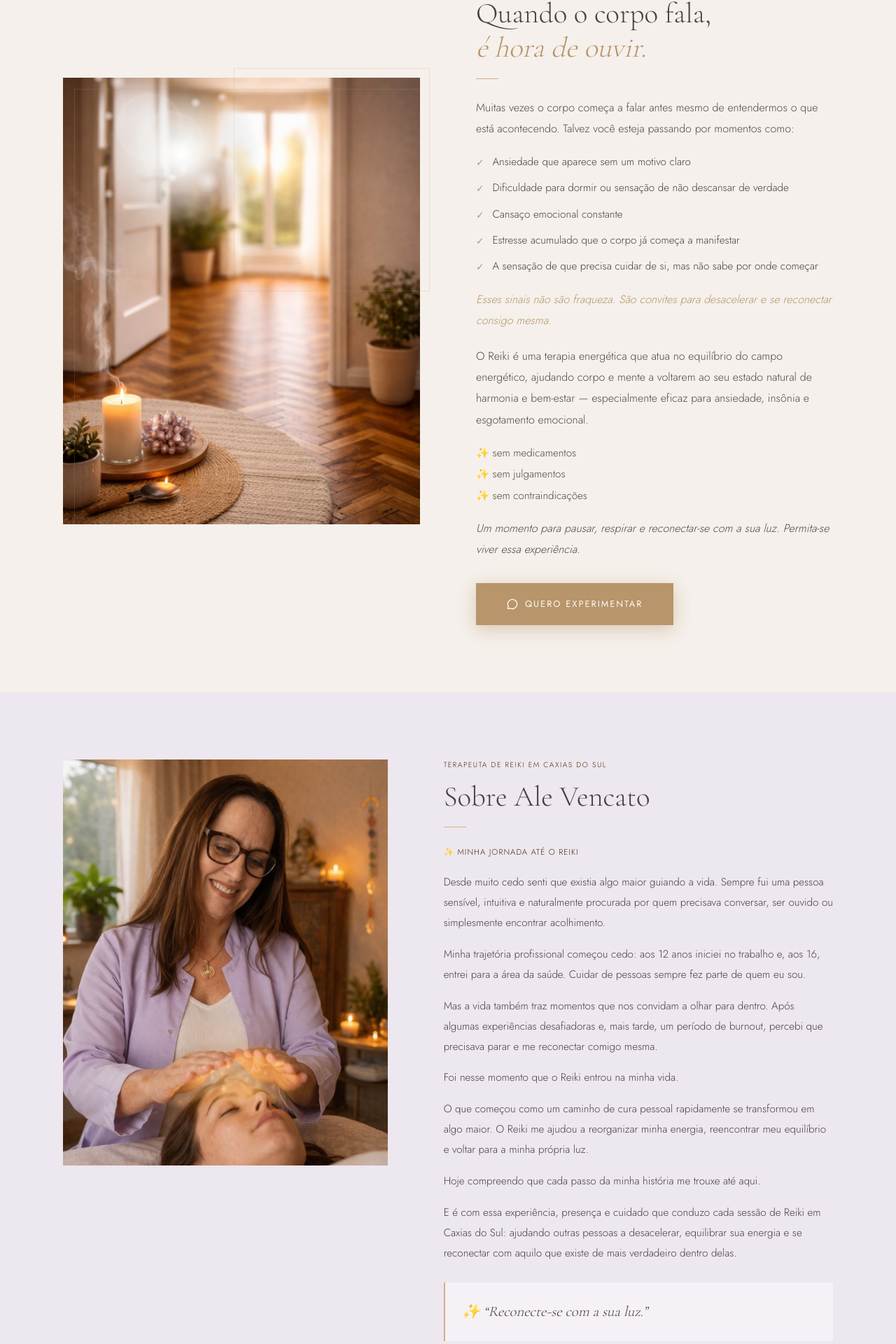
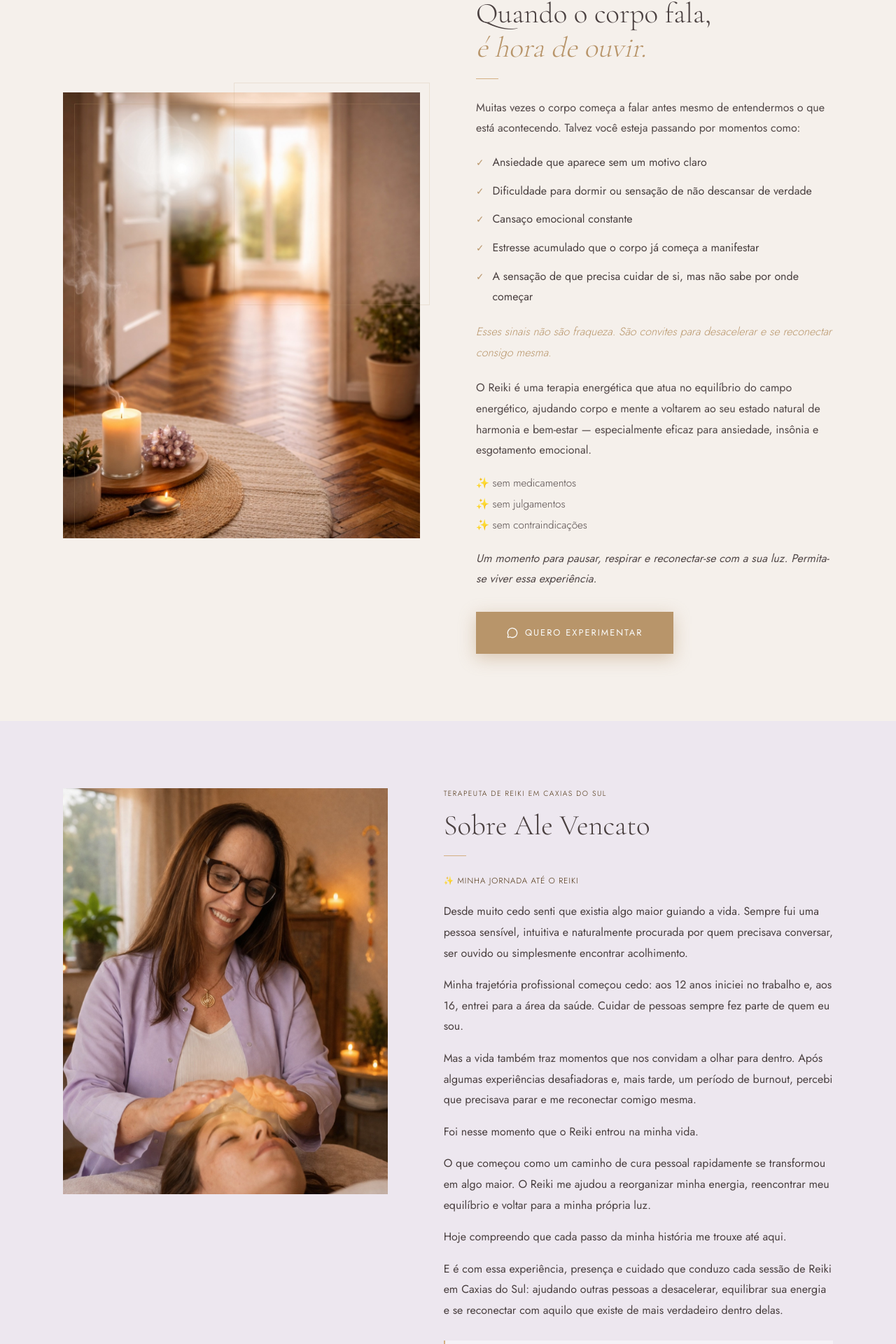
Before and after one commit to susiguerra1-pixel/alevencatoreiki, a Next.js app: page / in a window 1280 px wide. Shown: the part 1126-3046 px from the top of the page at 70% size. Built offline with nearby package versions, Linux system fonts and the light colour scheme.

Commit message:
feat: melhorias de legibilidade — fonte, espaçamento e padding mobile
Co-Authored-By: Claude Sonnet 4.6 <noreply@anthropic.com>

```diff
--- a/src/components/ComoFunciona.tsx
+++ b/src/components/ComoFunciona.tsx
@@ -17,7 +17,7 @@ export default function ComoFunciona() {
   const waHref = whatsappLink(WHATSAPP_MESSAGES.sobre);
 
   return (
-    <section id="sobre" className="bg-[#F5F0EB] py-24 px-[6%]">
+    <section id="sobre" className="bg-[#F5F0EB] py-16 md:py-24 px-[6%]">
       <div className="max-w-[1100px] mx-auto grid md:grid-cols-2 gap-20 items-center">
 
         {/* Imagem */}
@@ -49,7 +49,7 @@ export default function ComoFunciona() {
 
             <div className="gold-line" />
 
-            <p className="text-[1rem] leading-[1.9] text-[#524848] font-light mb-5">
+            <p className="text-[1rem] leading-[1.85] text-[#524848] font-normal mb-5">
               Muitas vezes o corpo começa a falar antes mesmo de entendermos o
               que está acontecendo. Talvez você esteja passando por momentos
               como:
@@ -59,7 +59,7 @@ export default function ComoFunciona() {
               {symptoms.map((s, i) => (
                 <li
                   key={i}
-                  className="flex items-start gap-3 text-[0.95rem] text-[#4A4040] font-light leading-[1.65]"
+                  className="flex items-start gap-3 text-[1rem] text-[#4A4040] font-normal leading-[1.8]"
                 >
                   <span className="text-[#B8956A] text-[0.85rem] mt-0.5 shrink-0">✓</span>
                   {s}
@@ -72,7 +72,7 @@ export default function ComoFunciona() {
               reconectar consigo mesma.
             </p>
 
-            <p className="text-[1rem] leading-[1.9] text-[#524848] font-light mb-5">
+            <p className="text-[1rem] leading-[1.85] text-[#524848] font-normal mb-5">
               O Reiki é uma terapia energética que atua no equilíbrio do campo
               energético, ajudando corpo e mente a voltarem ao seu estado natural
               de harmonia e bem-estar — especialmente eficaz para ansiedade,
@@ -87,7 +87,7 @@ export default function ComoFunciona() {
               ))}
             </div>
 
-            <p className="text-[1rem] leading-[1.9] text-[#524848] font-light italic mb-8">
+            <p className="text-[1rem] leading-[1.85] text-[#524848] font-normal italic mb-8">
               Um momento para pausar, respirar e reconectar-se com a sua luz.
               Permita-se viver essa experiência.
             </p>
--- a/src/components/Contato.tsx
+++ b/src/components/Contato.tsx
@@ -92,7 +92,7 @@ const contactItems = [
 
 export default function Contato() {
   return (
-    <section id="contato" className="bg-[#F5F0EB] py-24 px-[6%]">
+    <section id="contato" className="bg-[#F5F0EB] py-16 md:py-24 px-[6%]">
       <div className="max-w-[1100px] mx-auto">
 
         {/* Header */}
@@ -105,7 +105,7 @@ export default function Contato() {
               Entre em <em className="italic text-[#B8956A]">contato</em>
             </h2>
             <div className="gold-line" />
-            <p className="text-[1rem] leading-[1.9] text-[#524848] font-light max-w-lg">
+            <p className="text-[1rem] leading-[1.85] text-[#524848] font-normal max-w-lg">
               Se você quiser conversar ou tirar alguma dúvida antes de agendar, estou aqui para te ajudar. Cada pessoa tem seu tempo e está tudo bem seguir no seu ritmo.
             </p>
           </div>
--- a/src/components/FAQ.tsx
+++ b/src/components/FAQ.tsx
@@ -39,7 +39,7 @@ const faqs = [
 
 export default function FAQ() {
   return (
-    <section id="objecoes" className="bg-[#F8F3EC] py-24 px-[6%]">
+    <section id="objecoes" className="bg-[#F8F3EC] py-16 md:py-24 px-[6%]">
       <div className="max-w-[960px] mx-auto">
 
         {/* Header */}
@@ -66,7 +66,7 @@ export default function FAQ() {
                 </p>
                 <div className="flex flex-col gap-2">
                   {faq.a.map((para, j) => (
-                    <p key={j} className="text-[0.92rem] leading-[1.9] text-[#524848] font-light">
+                    <p key={j} className="text-[0.95rem] leading-[1.85] text-[#524848] font-normal">
                       {para}
                     </p>
                   ))}
--- a/src/components/FinalCTA.tsx
+++ b/src/components/FinalCTA.tsx
@@ -8,7 +8,7 @@ export default function FinalCTA() {
   const waHref = whatsappLink(WHATSAPP_MESSAGES.cta);
 
   return (
-    <div className="relative bg-[#EDE7EF] py-24 px-[6%] text-center overflow-hidden cta-radial">
+    <div className="relative bg-[#EDE7EF] py-16 md:py-24 px-[6%] text-center overflow-hidden cta-radial">
       <AnimatedSection>
         <div className="relative z-10 max-w-[620px] mx-auto">
           {/* Escassez */}
@@ -28,7 +28,7 @@ export default function FinalCTA() {
 
           <div className="gold-line-center" />
 
-          <div className="flex flex-col gap-4 text-[1rem] leading-[1.9] text-[#524848] font-light mb-10 text-left">
+          <div className="flex flex-col gap-4 text-[1rem] leading-[1.85] text-[#524848] font-normal mb-10 text-left">
             <p>
               Muitas vezes adiamos o nosso próprio cuidado enquanto damos conta de tudo ao nosso redor. Mas chega um momento em que o corpo e a mente pedem pausa.
             </p>
--- a/src/components/OqueEReiki.tsx
+++ b/src/components/OqueEReiki.tsx
@@ -2,7 +2,7 @@ import AnimatedSection from "./AnimatedSection";
 
 export default function OqueEReiki() {
   return (
-    <section id="oque" className="bg-[#F3EEF5] py-24 px-[6%]">
+    <section id="oque" className="bg-[#F3EEF5] py-16 md:py-24 px-[6%]">
       <div className="max-w-[900px] mx-auto text-center">
         <AnimatedSection>
           <p className="text-[0.65rem] tracking-[1.5px] uppercase text-[#4A2E0A] mb-3 font-light">
@@ -13,7 +13,7 @@ export default function OqueEReiki() {
           </h2>
           <div className="gold-line-center" />
           <div className="bg-white mt-10 border border-[rgba(184,149,106,0.15)] px-[52px] py-[48px] text-left">
-            <div className="flex flex-col gap-5 text-[1.02rem] leading-[2] text-[#4A4040] font-light">
+            <div className="flex flex-col gap-5 text-[1.02rem] leading-[1.95] text-[#4A4040] font-normal max-w-[65ch]">
               <p>
                 O Reiki é uma técnica japonesa de harmonização energética que busca equilibrar corpo, mente e emoções por meio da energia vital universal.
               </p>
--- a/src/components/Sessoes.tsx
+++ b/src/components/Sessoes.tsx
@@ -49,7 +49,7 @@ const sessions = [
 
 export default function Sessoes() {
   return (
-    <section id="sessoes" className="bg-[#F5F0EB] py-24 px-[6%]">
+    <section id="sessoes" className="bg-[#F5F0EB] py-16 md:py-24 px-[6%]">
       <div className="max-w-[1100px] mx-auto">
 
         {/* Header */}
@@ -64,7 +64,7 @@ export default function Sessoes() {
               <em className="italic text-[#B8956A]">para o seu momento</em>
             </h2>
             <div className="gold-line-center" />
-            <p className="text-[1rem] leading-[1.9] text-[#524848] font-light max-w-[500px] mx-auto">
+            <p className="text-[1rem] leading-[1.85] text-[#524848] font-normal max-w-[500px] mx-auto">
               Cada sessão dura entre 50 e 60 minutos. Você permanece deitada, vestida, em um ambiente tranquilo. Não precisa fazer nada — apenas relaxar e receber.
             </p>
           </div>
@@ -93,7 +93,7 @@ export default function Sessoes() {
                 <blockquote className="text-[0.85rem] text-[#4A4040] font-light italic mb-5 px-4 py-3.5 bg-[rgba(184,149,106,0.07)] border-l-2 border-[#D4AF82]">
                   {s.hook}
                 </blockquote>
-                <div className="flex flex-col gap-3 text-[0.95rem] leading-[1.9] text-[#524848] font-light mb-5 flex-1">
+                <div className="flex flex-col gap-3 text-[1rem] leading-[1.85] text-[#524848] font-normal mb-5 flex-1">
                   {s.paragraphs.map((p, j) => (
                     <p key={j}>{p}</p>
                   ))}
--- a/src/components/SobreAle.tsx
+++ b/src/components/SobreAle.tsx
@@ -11,7 +11,7 @@ export default function SobreAle() {
   const waHref = whatsappLink(WHATSAPP_MESSAGES.ale);
 
   return (
-    <section id="ale" className="bg-[#EDE7EF] py-24 px-[6%]">
+    <section id="ale" className="bg-[#EDE7EF] py-16 md:py-24 px-[6%]">
       <div className="max-w-[1100px] mx-auto grid md:grid-cols-[1fr_1.2fr] gap-20 items-start">
 
         {/* Foto */}
@@ -44,25 +44,25 @@ export default function SobreAle() {
             </p>
 
             <div className="flex flex-col gap-4">
-              <p className="text-[0.95rem] leading-[1.9] text-[#4A4040] font-light">
+              <p className="text-[1rem] leading-[1.85] text-[#4A4040] font-normal">
                 Desde muito cedo senti que existia algo maior guiando a vida. Sempre fui uma pessoa sensível, intuitiva e naturalmente procurada por quem precisava conversar, ser ouvido ou simplesmente encontrar acolhimento.
               </p>
-              <p className="text-[0.95rem] leading-[1.9] text-[#4A4040] font-light">
+              <p className="text-[1rem] leading-[1.85] text-[#4A4040] font-normal">
                 Minha trajetória profissional começou cedo: aos 12 anos iniciei no trabalho e, aos 16, entrei para a área da saúde. Cuidar de pessoas sempre fez parte de quem eu sou.
               </p>
-              <p className="text-[0.95rem] leading-[1.9] text-[#4A4040] font-light">
+              <p className="text-[1rem] leading-[1.85] text-[#4A4040] font-normal">
                 Mas a vida também traz momentos que nos convidam a olhar para dentro. Após algumas experiências desafiadoras e, mais tarde, um período de burnout, percebi que precisava parar e me reconectar comigo mesma.
               </p>
-              <p className="text-[0.95rem] leading-[1.9] text-[#4A4040] font-light">
+              <p className="text-[1rem] leading-[1.85] text-[#4A4040] font-normal">
                 Foi nesse momento que o Reiki entrou na minha vida.
               </p>
-              <p className="text-[0.95rem] leading-[1.9] text-[#4A4040] font-light">
+              <p className="text-[1rem] leading-[1.85] text-[#4A4040] font-normal">
                 O que começou como um caminho de cura pessoal rapidamente se transformou em algo maior. O Reiki me ajudou a reorganizar minha energia, reencontrar meu equilíbrio e voltar para a minha própria luz.
               </p>
-              <p className="text-[0.95rem] leading-[1.9] text-[#4A4040] font-light">
+              <p className="text-[1rem] leading-[1.85] text-[#4A4040] font-normal">
                 Hoje compreendo que cada passo da minha história me trouxe até aqui.
               </p>
-              <p className="text-[0.95rem] leading-[1.9] text-[#4A4040] font-light">
+              <p className="text-[1rem] leading-[1.85] text-[#4A4040] font-normal">
                 E é com essa experiência, presença e cuidado que conduzo cada sessão de Reiki em Caxias do Sul: ajudando outras pessoas a desacelerar, equilibrar sua energia e se reconectar com aquilo que existe de mais verdadeiro dentro delas.
               </p>
             </div>
--- a/src/components/Testimonials.tsx
+++ b/src/components/Testimonials.tsx
@@ -13,7 +13,7 @@ const images = [
 
 export default function Testimonials() {
   return (
-    <section id="depoimentos" className="bg-[#F5F0EB] py-24 px-[6%]">
+    <section id="depoimentos" className="bg-[#F5F0EB] py-16 md:py-24 px-[6%]">
       <div className="max-w-[1100px] mx-auto">
 
         {/* Header */}
@@ -51,7 +51,7 @@ export default function Testimonials() {
         {/* CTA para avaliação */}
         <AnimatedSection delay={0.3}>
           <div className="text-center">
-            <p className="text-[1rem] leading-[1.9] text-[#524848] font-light mb-5 max-w-lg mx-auto">
+            <p className="text-[1rem] leading-[1.85] text-[#524848] font-normal mb-5 max-w-lg mx-auto">
               Sua experiência também importa. Deixe sua avaliação e ajude outras
               pessoas a encontrarem o equilíbrio que você encontrou.
             </p>
```
